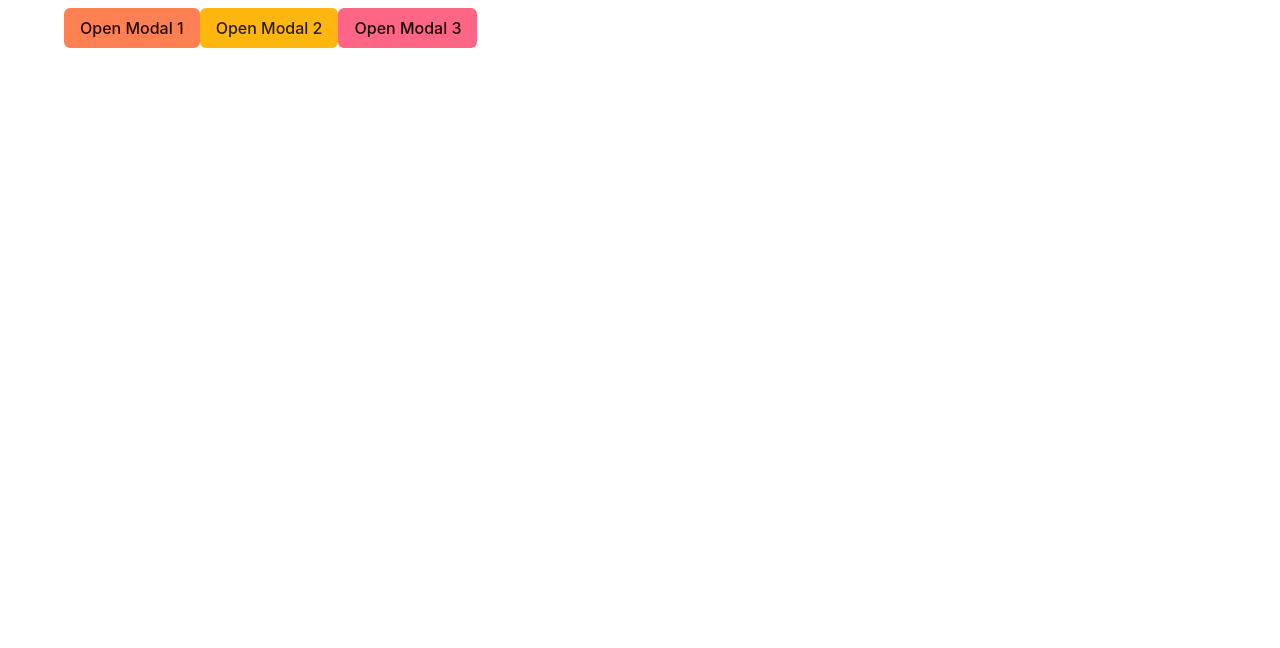
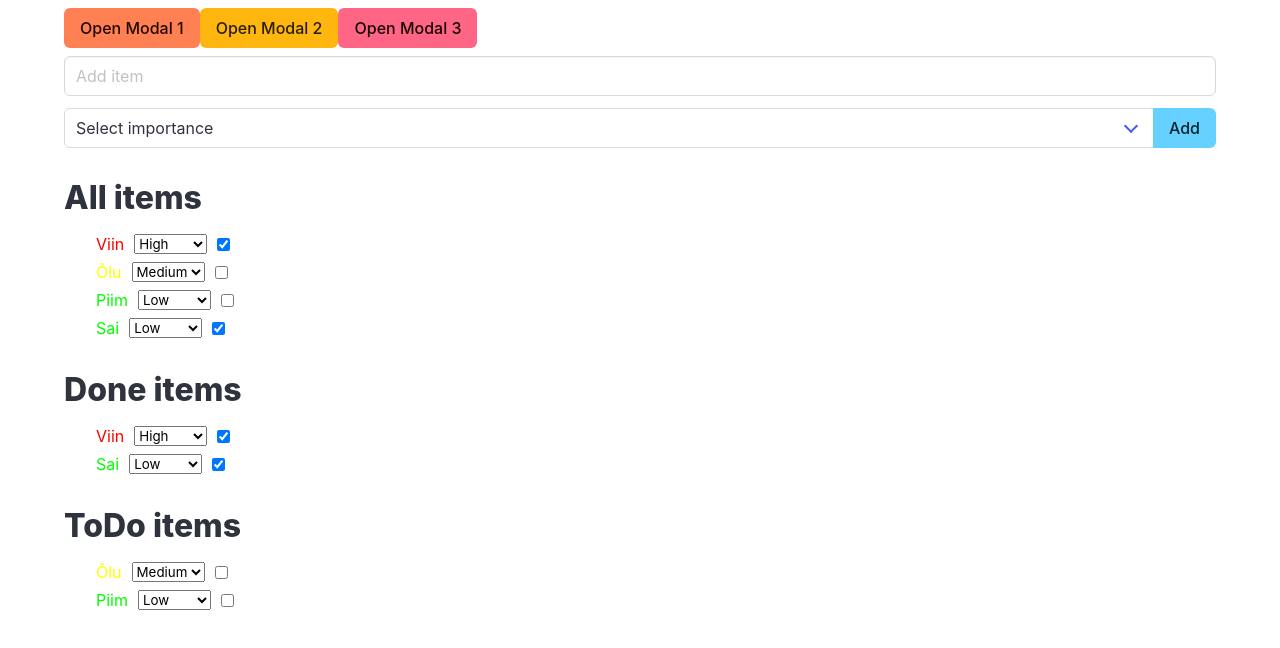
Before and after one commit to damianadev/learnfront, a JavaScript app: page / in a window 1280 px wide. Shown: the top 648 px of the page. Built offline with nearby package versions, Linux system fonts and the light colour scheme.

Commit message:
Fix ToDo list importance

```diff
--- a/src/App.vue
+++ b/src/App.vue
@@ -2,6 +2,7 @@
 import { ref } from 'vue';
 import Modal from './components/Modal.vue';
 import ImgModal from './components/ImgModal.vue';
+import ToDo from './pages/ToDo.vue'
 
 let modal1Active = ref(false);
 let modal2Active = ref(false);
@@ -20,5 +21,7 @@ let modal3Active = ref(false);
         <Modal :active="modal3Active" @close="modal3Active = false">
             <div class="box">I'm in a box.</div>
         </Modal>
+
+        <ToDo></ToDo>
     </div>
 </template>
--- a/src/components/ItemList.vue
+++ b/src/components/ItemList.vue
@@ -1,12 +1,14 @@
 <script setup>
 defineProps(['items', 'title']);
 </script>
+
 <template>
     <h1>{{ title }}</h1>
+
     <ul>
-        <li v-for="item in items" :key="item.id" class="item">
-            <span :class="'importance-' + item.importance">
-            {{ item.text }}
+        <li v-for="item in items":key="item.id" class="todo-item">
+            <span :class="item.importance ? 'importance-' + item.importance: ''">
+                {{ item.text }}
             </span>
             <select v-model="item.importance">
                 <option value="low">Low</option>
@@ -17,7 +19,14 @@ defineProps(['items', 'title']);
         </li>
     </ul>
 </template>
+
 <style lang="scss" scoped>
+.todo-item {
+    display: flex;
+    align-items: center;
+    gap: 10px;
+}
+
 .importance {
     &-low {
         color: #00ff00;
@@ -31,9 +40,4 @@ defineProps(['items', 'title']);
         color: #ff0000;
     }
 }
-.item {
-    display: flex;
-    align-items: center;
-    gap: 10px;
-}
 </style>
--- a/src/pages/ToDo.vue
+++ b/src/pages/ToDo.vue
@@ -3,54 +3,70 @@ import { computed, ref } from 'vue';
 import ItemList from '../components/ItemList.vue';
 
 let message = ref('');
+let newImportance = ref('');
 let i = 1;
+
 let items = ref([
-    {id: i++, text: 'Piim', isDone: false, importance: ''},
-    {id: i++, text: 'Viin', isDone: true, importance: ''},
-    {id: i++, text: 'Õlu', isDone: false, importance: ''},
-    {id: i++, text: 'Sai', isDone: true, importance: ''},
+    { id: i++, text: 'Piim', isDone: false, importance: 'low' },
+    { id: i++, text: 'Viin', isDone: true, importance: 'high' },
+    { id: i++, text: 'Õlu', isDone: false, importance: 'medium' },
+    { id: i++, text: 'Sai', isDone: true, importance: 'low' },
 ]);
 
-function add(){
-  if(message.value.trim() !== '') {
-    items.value.push({
-        id: i++,
-        text: message.value.trim(),
-        isDone: false,
-        importance:""
-    });
-  }
-
-  message.value = '';
+function add() {
+    if (message.value.trim() !== '' && newImportance.value !== '') {
+        items.value.push({ id: i++, text: message.value.trim(), isDone: false, importance: newImportance.value });
+        message.value = '';
+        newImportance.value = '';
+    }
 }
 
-let doneItems = computed(() => items.value.filter(item => item.isDone));
-let toDoItems = computed(() => items.value.filter(item => !item.isDone));
-let LowImportance = computed(() => items.value.filter(item => item.importance === 'low'));
-let MediumImportance = computed(() => items.value.filter(item => item.importance === 'medium'));
-let HighImportance = computed(() => items.value.filter(item => item.importance === 'high'));
+const importanceOrder = { high: 3, medium: 2, low: 1 };
+
+let sortedItems = computed(() =>
+    [...items.value].sort(
+        (itemA, itemB) =>
+            importanceOrder[itemB.importance] -
+            importanceOrder[itemA.importance]
+    )
+);
+
+let doneItems = computed(() =>
+    sortedItems.value.filter(item => item.isDone)
+);
+
+let toDoItems = computed(() =>
+    sortedItems.value.filter(item => !item.isDone)
+);
 </script>
 
 <template>
     <div class="container content mt-2">
-        <div class="field has-addons">
-            <div class="control is-expanded">
-                <input @keydown.enter="add" v-model="message" class="input" type="text" placeholder="Add item">
-            </div>
+        <div class="field">
             <div class="control">
-                <button @click="add" class="button is-info">
-                    Add
-                </button>
+                <input v-model="message" @keydown.enter="add" class="input" type="text" placeholder="Add item">
             </div>
         </div>
 
-        <ItemList :items="items" title="All items"></ItemList>
-        <ItemList :items="doneItems" title="Done items"></ItemList>
-        <ItemList :items="toDoItems" title="ToDo items"></ItemList>
-        <ItemList :items="LowImportance" title="Low Importance"></ItemList>
-        <ItemList :items="MediumImportance" title="Medium Importance"></ItemList>
-        <ItemList :items="HighImportance" title="High Importance"></ItemList>
+        <div class="field has-addons">
+            <div class="control is-expanded">
+                <div class="select is-fullwidth">
+                    <select v-model="newImportance">
+                        <option value="" disabled>Select importance</option>
+                        <option value="low">Low</option>
+                        <option value="medium">Medium</option>
+                        <option value="high">High</option>
+                    </select>
+                </div>
+            </div>
+
+            <div class="control">
+                <button @click="add" class="button is-info">Add</button>
+            </div>
+        </div>
+
+        <ItemList :items="sortedItems" title="All items" />
+        <ItemList :items="doneItems" title="Done items" />
+        <ItemList :items="toDoItems" title="ToDo items" />
     </div>
 </template>
-
-<style lang="scss" scoped></style>
```
Also changed, not shown: screenshot/damians-todo-list.png.
